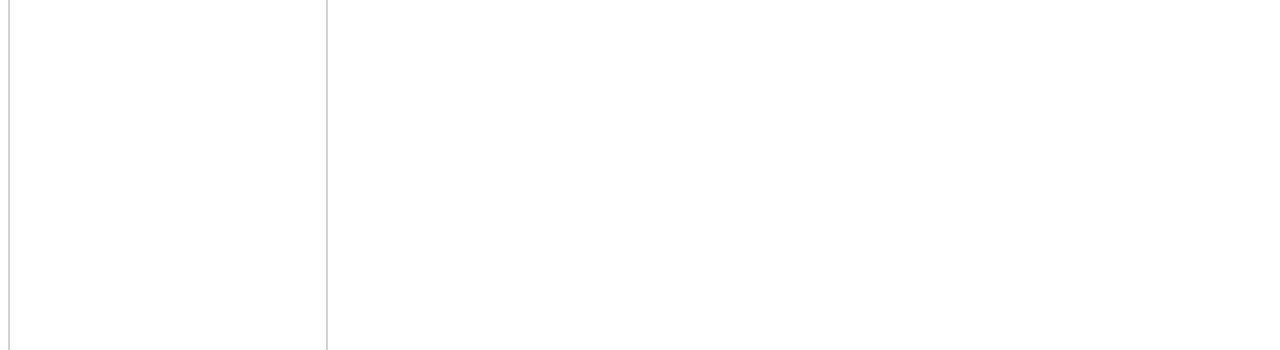
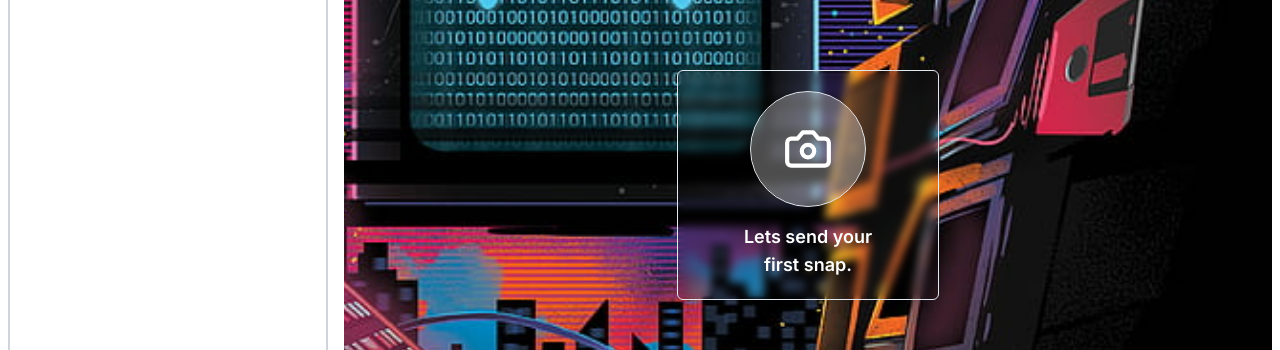
Before and after one commit to rawani123/snapchat-clone, a Next.js app: page /chat in a window 1280 px wide. Shown: the part 215-565 px from the top of the page. Built offline with nearby package versions, Linux system fonts and the light colour scheme; no server answers.

Commit message:
feat: made the camera icon to get then first snap

```diff
--- a/app/chat/page.tsx
+++ b/app/chat/page.tsx
@@ -1,11 +1,12 @@
-import React from 'react'
+import ChatCamera from "@/components/ChatCamera";
+import React from "react";
 
 const Chat = () => {
-  return (
-    <div>
-        Chat
+  return <div className="flex flex-grow items-center">
+    <div className="bg-chatImage bg-cover bg-right-bottom rounded-lg w-full h-[98%] mx-2 flex items-center justify-center px-6">
+      <ChatCamera/>
     </div>
-  )
-}
+  </div>;
+};
 
-export default Chat
+export default Chat;
--- /dev/null
+++ b/components/ChatCamera.tsx
@@ -0,0 +1,20 @@
+"use client"
+import { CameraIcon } from "lucide-react";
+import React, { useRef } from "react";
+
+const ChatCamera = () => {
+    const imageRef = useRef<HTMLInputElement>(null)
+  return (
+    <>
+      <div className="flex flex-col items-center justify-center m-2 rounded-md bg-clip-padding backdrop-blur-sm bg-opacity-5 border p-5">
+        <div onClick={()=> imageRef.current?.click()} className="rounded-full p-8 bg-white bg-clip-padding backdrop-filter backdrop-blur-xl bg-opacity-30 border border-gray-200 cursor-pointer text-white">
+            <CameraIcon size={'50px'}/>
+            <input ref={imageRef} type="file" accept="image/" hidden />
+        </div>
+        <p className="w-2/3 text-center text-white mt-4 font-semibold text-lg">Lets send your first snap.</p>
+      </div>
+    </>
+  );
+};
+
+export default ChatCamera;
--- a/tailwind.config.ts
+++ b/tailwind.config.ts
@@ -72,6 +72,9 @@ const config = {
         "accordion-down": "accordion-down 0.2s ease-out",
         "accordion-up": "accordion-up 0.2s ease-out",
       },
+      backgroundImage:{
+        chatImage:'url("/snapchat-bg.jpg")',
+      }
     },
   },
   plugins: [require("tailwindcss-animate")],
```
Also changed, not shown: public/snapchat-bg.jpg (added).
